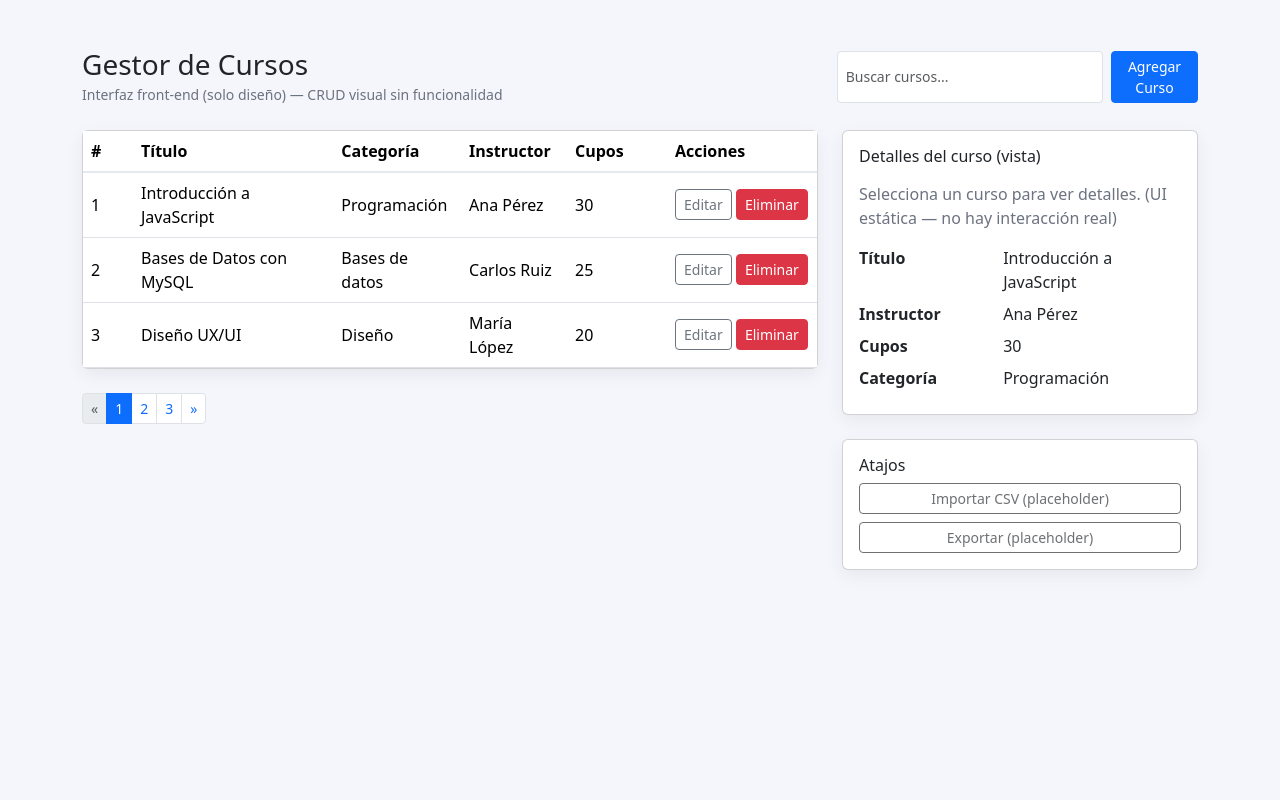
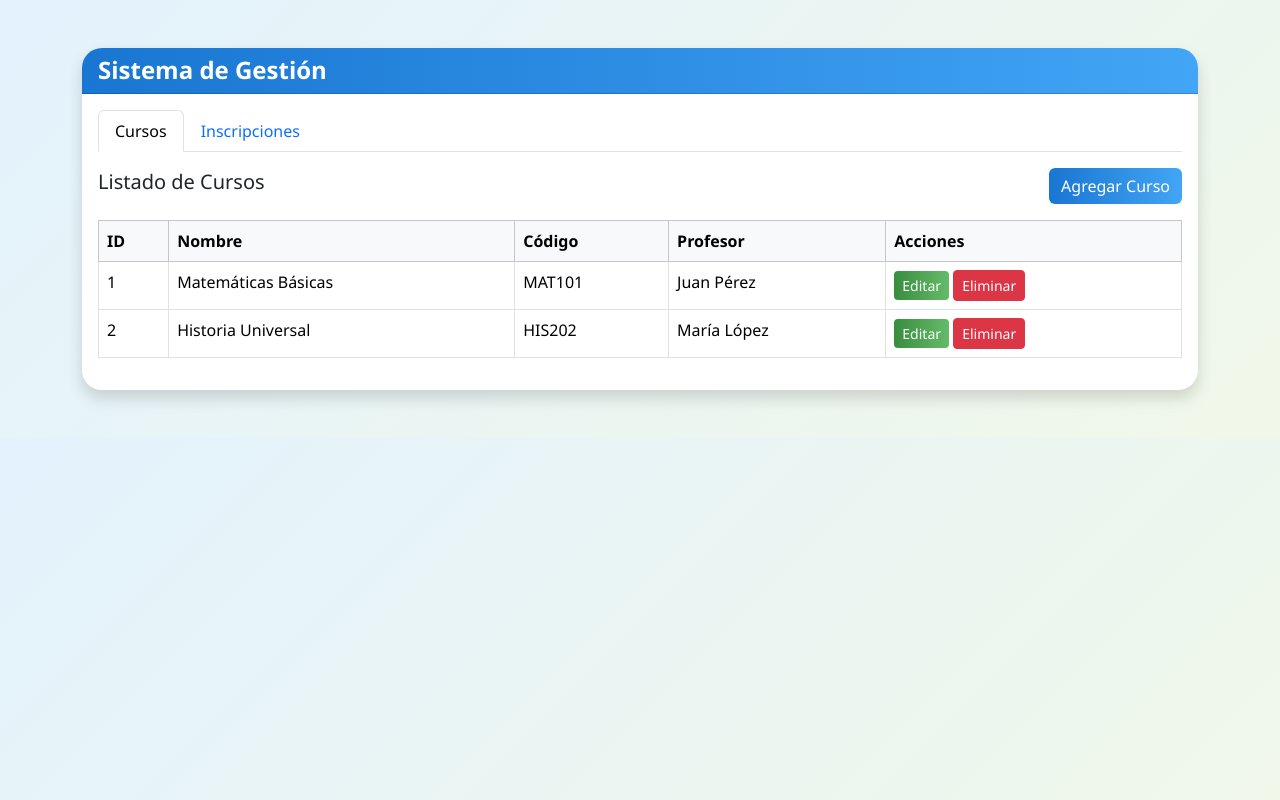
Before and after one commit to MauricioAlexanderP/Sistema-de-gestion-de-notas, a PHP site: page /AddCurso.php in a window 1280 px wide. Run offline with PHP 8.4, Linux system fonts and the light colour scheme.

Commit message:
Add files via upload

```diff
--- a/AddCurso.php
+++ b/AddCurso.php
@@ -1,240 +1,219 @@
-<?php
-// CourseManager_front.php
-// Front-end only template for a Course Management UI.
-// No backend processing — all forms and buttons are static and only show UI feedback.
-?>
-<!doctype html>
+<!DOCTYPE html>
 <html lang="es">
 <head>
-  <meta charset="utf-8">
-  <meta name="viewport" content="width=device-width, initial-scale=1">
-  <title>Gestor de Cursos — Front-end</title>
+  <meta charset="UTF-8">
+  <meta name="viewport" content="width=device-width, initial-scale=1.0">
+  <title>Gestión de Cursos e Inscripciones</title>
   <link href="https://cdn.jsdelivr.net/npm/bootstrap@5.3.2/dist/css/bootstrap.min.css" rel="stylesheet">
   <style>
-    /* Estilos personalizados */
-    body { background: #f4f6fb; }
-    .card { box-shadow: 0 6px 18px rgba(15,23,42,0.06); }
-    .muted { color: #6b7280; }
-    .table thead th { border-bottom: 2px solid #e6e9ef; }
-    .btn-ghost { background: transparent; border: 1px solid rgba(0,0,0,0.06); }
+    body {
+      background: linear-gradient(135deg, #e3f2fd, #f1f8e9);
+      font-family: 'Segoe UI', Tahoma, Geneva, Verdana, sans-serif;
+    }
+    .card {
+      border: none;
+      border-radius: 20px;
+      overflow: hidden;
+    }
+    .card-header {
+      background: linear-gradient(90deg, #1976d2, #42a5f5);
+    }
+    .btn-primary {
+      background: linear-gradient(90deg, #1976d2, #42a5f5);
+      border: none;
+    }
+    .btn-primary:hover {
+      background: linear-gradient(90deg, #1565c0, #1e88e5);
+    }
+    .btn-success {
+      background: linear-gradient(90deg, #388e3c, #66bb6a);
+      border: none;
+    }
+    .btn-success:hover {
+      background: linear-gradient(90deg, #2e7d32, #43a047);
+    }
+    .btn-secondary {
+      background-color: #9e9e9e;
+      border: none;
+    }
+    .form-select, .form-control {
+      border-radius: 10px;
+    }
+    h4 {
+      font-weight: bold;
+    }
   </style>
 </head>
 <body>
   <div class="container py-5">
-    <div class="d-flex justify-content-between align-items-center mb-4">
-      <div>
-        <h1 class="h3 mb-0">Gestor de Cursos</h1>
-        <small class="muted">Interfaz front-end (solo diseño) — CRUD visual sin funcionalidad</small>
+    <div class="card shadow">
+      <div class="card-header text-white">
+        <h4 class="mb-0">Sistema de Gestión</h4>
       </div>
-      <div class="d-flex gap-2">
-        <input id="search" class="form-control form-control-sm" placeholder="Buscar cursos..." style="min-width:240px;">
-        <button class="btn btn-primary btn-sm" data-bs-toggle="modal" data-bs-target="#modalAdd">Agregar Curso</button>
+      <div class="card-body">
+
+        <!-- Nav Tabs -->
+        <ul class="nav nav-tabs mb-3" id="myTab" role="tablist">
+          <li class="nav-item" role="presentation">
+            <button class="nav-link active" id="cursos-tab" data-bs-toggle="tab" data-bs-target="#cursos" type="button" role="tab">Cursos</button>
+          </li>
+          <li class="nav-item" role="presentation">
+            <button class="nav-link" id="inscripciones-tab" data-bs-toggle="tab" data-bs-target="#inscripciones" type="button" role="tab">Inscripciones</button>
+          </li>
+        </ul>
+
+        <div class="tab-content" id="myTabContent">
+
+          <!-- Cursos -->
+          <div class="tab-pane fade show active" id="cursos" role="tabpanel">
+            <div class="d-flex justify-content-between align-items-center mb-3">
+              <h5>Listado de Cursos</h5>
+              <button class="btn btn-primary" data-bs-toggle="modal" data-bs-target="#modalCurso">Agregar Curso</button>
             </div>
-    </div>
-
-    <div class="row">
-      <div class="col-lg-8">
-        <div class="card mb-4">
-          <div class="card-body p-0">
-            <div class="table-responsive">
-              <table class="table mb-0 align-middle">
-                <thead>
+            <table class="table table-bordered">
+              <thead class="table-light">
                 <tr>
-                    <th style="width:50px">#</th>
-                    <th>Título</th>
-                    <th>Categoría</th>
-                    <th>Instructor</th>
-                    <th style="width:100px">Cupos</th>
-                    <th style="width:150px">Acciones</th>
+                  <th>ID</th>
+                  <th>Nombre</th>
+                  <th>Código</th>
+                  <th>Profesor</th>
+                  <th>Acciones</th>
                 </tr>
               </thead>
               <tbody>
-                  <!-- FILAS ESTÁTICAS DE EJEMPLO -->
                 <tr>
                   <td>1</td>
-                    <td>Introducción a JavaScript</td>
-                    <td>Programación</td>
-                    <td>Ana Pérez</td>
-                    <td>30</td>
+                  <td>Matemáticas Básicas</td>
+                  <td>MAT101</td>
+                  <td>Juan Pérez</td>
                   <td>
-                      <button class="btn btn-sm btn-outline-secondary btn-edit" data-id="1" data-bs-toggle="modal" data-bs-target="#modalEdit">Editar</button>
-                      <button class="btn btn-sm btn-danger btn-delete" data-id="1">Eliminar</button>
+                    <button class="btn btn-sm btn-success">Editar</button>
+                    <button class="btn btn-sm btn-danger">Eliminar</button>
                   </td>
                 </tr>
                 <tr>
                   <td>2</td>
-                    <td>Bases de Datos con MySQL</td>
-                    <td>Bases de datos</td>
-                    <td>Carlos Ruiz</td>
-                    <td>25</td>
+                  <td>Historia Universal</td>
+                  <td>HIS202</td>
+                  <td>María López</td>
                   <td>
-                      <button class="btn btn-sm btn-outline-secondary btn-edit" data-id="2" data-bs-toggle="modal" data-bs-target="#modalEdit">Editar</button>
-                      <button class="btn btn-sm btn-danger btn-delete" data-id="2">Eliminar</button>
-                    </td>
-                  </tr>
-                  <tr>
-                    <td>3</td>
-                    <td>Diseño UX/UI</td>
-                    <td>Diseño</td>
-                    <td>María López</td>
-                    <td>20</td>
-                    <td>
-                      <button class="btn btn-sm btn-outline-secondary btn-edit" data-id="3" data-bs-toggle="modal" data-bs-target="#modalEdit">Editar</button>
-                      <button class="btn btn-sm btn-danger btn-delete" data-id="3">Eliminar</button>
+                    <button class="btn btn-sm btn-success">Editar</button>
+                    <button class="btn btn-sm btn-danger">Eliminar</button>
                   </td>
                 </tr>
               </tbody>
             </table>
           </div>
+
+          <!-- Inscripciones -->
+          <div class="tab-pane fade" id="inscripciones" role="tabpanel">
+            <div class="d-flex justify-content-between align-items-center mb-3">
+              <h5>Listado de Inscripciones</h5>
+              <button class="btn btn-primary" data-bs-toggle="modal" data-bs-target="#modalInscripcion">Agregar Inscripción</button>
             </div>
+            <table class="table table-bordered">
+              <thead class="table-light">
+                <tr>
+                  <th>ID</th>
+                  <th>Alumno</th>
+                  <th>Curso</th>
+                  <th>Fecha</th>
+                  <th>Acciones</th>
+                </tr>
+              </thead>
+              <tbody>
+                <tr>
+                  <td>1</td>
+                  <td>Carlos Hernández</td>
+                  <td>Matemáticas Básicas</td>
+                  <td>2025-08-10</td>
+                  <td>
+                    <button class="btn btn-sm btn-success">Editar</button>
+                    <button class="btn btn-sm btn-danger">Eliminar</button>
+                  </td>
+                </tr>
+              </tbody>
+            </table>
           </div>
 
-        <nav aria-label="paginacion ejemplo">
-          <ul class="pagination pagination-sm">
-            <li class="page-item disabled"><a class="page-link">«</a></li>
-            <li class="page-item active"><a class="page-link">1</a></li>
-            <li class="page-item"><a class="page-link">2</a></li>
-            <li class="page-item"><a class="page-link">3</a></li>
-            <li class="page-item"><a class="page-link">»</a></li>
-          </ul>
-        </nav>
-      </div>
-
-      <div class="col-lg-4">
-        <div class="card mb-4">
-          <div class="card-body">
-            <h6 class="mb-3">Detalles del curso (vista)</h6>
-            <p class="muted">Selecciona un curso para ver detalles. (UI estática — no hay interacción real)</p>
-            <dl class="row mb-0">
-              <dt class="col-5">Título</dt>
-              <dd class="col-7">Introducción a JavaScript</dd>
-              <dt class="col-5">Instructor</dt>
-              <dd class="col-7">Ana Pérez</dd>
-              <dt class="col-5">Cupos</dt>
-              <dd class="col-7">30</dd>
-              <dt class="col-5">Categoría</dt>
-              <dd class="col-7">Programación</dd>
-            </dl>
-          </div>
-        </div>
-
-        <div class="card">
-          <div class="card-body">
-            <h6 class="mb-2">Atajos</h6>
-            <div class="d-grid gap-2">
-              <button class="btn btn-ghost btn-sm" disabled>Importar CSV (placeholder)</button>
-              <button class="btn btn-ghost btn-sm" disabled>Exportar (placeholder)</button>
-            </div>
-          </div>
         </div>
       </div>
     </div>
   </div>
 
-  <!-- Modal Agregar -->
-  <div class="modal fade" id="modalAdd" tabindex="-1" aria-hidden="true">
+  <!-- Modal Agregar Curso -->
+  <div class="modal fade" id="modalCurso" tabindex="-1">
     <div class="modal-dialog">
       <div class="modal-content">
         <div class="modal-header">
           <h5 class="modal-title">Agregar Curso</h5>
-          <button type="button" class="btn-close" data-bs-dismiss="modal" aria-label="Cerrar"></button>
+          <button type="button" class="btn-close" data-bs-dismiss="modal"></button>
         </div>
         <div class="modal-body">
-          <form id="formAdd">
+          <form>
             <div class="mb-3">
-              <label class="form-label">Título</label>
-              <input class="form-control" placeholder="Nombre del curso">
+              <label for="nombreCurso" class="form-label">Nombre del Curso</label>
+              <input type="text" id="nombreCurso" class="form-control">
             </div>
             <div class="mb-3">
-              <label class="form-label">Categoría</label>
-              <input class="form-control" placeholder="Categoría">
+              <label for="codigoCurso" class="form-label">Código</label>
+              <input type="text" id="codigoCurso" class="form-control">
             </div>
             <div class="mb-3">
-              <label class="form-label">Instructor</label>
-              <input class="form-control" placeholder="Nombre del instructor">
-            </div>
-            <div class="mb-3">
-              <label class="form-label">Cupos</label>
-              <input type="number" class="form-control" placeholder="0">
+              <label for="profesorCurso" class="form-label">Profesor</label>
+              <select id="profesorCurso" class="form-select">
+                <option value="1">Juan Pérez</option>
+                <option value="2">María López</option>
+              </select>
             </div>
           </form>
         </div>
         <div class="modal-footer">
-          <button type="button" class="btn btn-secondary btn-sm" data-bs-dismiss="modal">Cancelar</button>
-          <button type="button" class="btn btn-primary btn-sm" onclick="noBackendAlert()">Guardar</button>
+          <button type="button" class="btn btn-success">Guardar</button>
+          <button type="button" class="btn btn-secondary" data-bs-dismiss="modal">Cancelar</button>
         </div>
       </div>
     </div>
   </div>
 
-  <!-- Modal Editar -->
-  <div class="modal fade" id="modalEdit" tabindex="-1" aria-hidden="true">
+  <!-- Modal Agregar Inscripción -->
+  <div class="modal fade" id="modalInscripcion" tabindex="-1">
     <div class="modal-dialog">
       <div class="modal-content">
         <div class="modal-header">
-          <h5 class="modal-title">Editar Curso</h5>
-          <button type="button" class="btn-close" data-bs-dismiss="modal" aria-label="Cerrar"></button>
+          <h5 class="modal-title">Agregar Inscripción</h5>
+          <button type="button" class="btn-close" data-bs-dismiss="modal"></button>
         </div>
         <div class="modal-body">
-          <form id="formEdit">
+          <form>
             <div class="mb-3">
-              <label class="form-label">Título</label>
-              <input class="form-control" value="Introducción a JavaScript">
+              <label for="alumnoInscripcion" class="form-label">Alumno</label>
+              <select id="alumnoInscripcion" class="form-select">
+                <option value="1">Carlos Hernández</option>
+                <option value="2">Laura Martínez</option>
+              </select>
             </div>
             <div class="mb-3">
-              <label class="form-label">Categoría</label>
-              <input class="form-control" value="Programación">
+              <label for="cursoInscripcion" class="form-label">Curso</label>
+              <select id="cursoInscripcion" class="form-select">
+                <option value="1">Matemáticas Básicas</option>
+                <option value="2">Historia Universal</option>
+              </select>
             </div>
             <div class="mb-3">
-              <label class="form-label">Instructor</label>
-              <input class="form-control" value="Ana Pérez">
-            </div>
-            <div class="mb-3">
-              <label class="form-label">Cupos</label>
-              <input type="number" class="form-control" value="30">
+              <label for="fechaInscripcion" class="form-label">Fecha</label>
+              <input type="date" id="fechaInscripcion" class="form-control">
             </div>
           </form>
         </div>
         <div class="modal-footer">
-          <button type="button" class="btn btn-secondary btn-sm" data-bs-dismiss="modal">Cancelar</button>
-          <button type="button" class="btn btn-primary btn-sm" onclick="noBackendAlert()">Actualizar</button>
+          <button type="button" class="btn btn-success">Guardar</button>
+          <button type="button" class="btn btn-secondary" data-bs-dismiss="modal">Cancelar</button>
         </div>
       </div>
     </div>
   </div>
 
   <script src="https://cdn.jsdelivr.net/npm/bootstrap@5.3.2/dist/js/bootstrap.bundle.min.js"></script>
-  <script>
-    // UI-only behaviour: mostrar alert cuando el usuario intenta guardar/editar/eliminar
-    function noBackendAlert() {
-      alert('Esta plantilla es solo front-end. Aquí no hay funcionalidad de servidor.');
-    }
-
-    // prevenir acciones reales en botones de eliminar
-    document.querySelectorAll('.btn-delete').forEach(b => {
-      b.addEventListener('click', e => {
-        e.preventDefault();
-        if (confirm('Eliminar (UI-only): ¿Desea continuar?')) {
-          noBackendAlert();
-        }
-      });
-    });
-
-    // búsqueda visual (filtrado DOM simple para demostración UX)
-    document.getElementById('search').addEventListener('input', function() {
-      const q = this.value.toLowerCase();
-      document.querySelectorAll('tbody tr').forEach(row => {
-        const text = row.textContent.toLowerCase();
-        row.style.display = text.includes(q) ? '' : 'none';
-      });
-    });
-
-    // al abrir modal de editar, podemos inyectar datos de ejemplo (UI-only)
-    document.querySelectorAll('.btn-edit').forEach(btn => {
-      btn.addEventListener('click', () => {
-        // aquí podríamos cargar datos al formulario de edición (solo visual)
-      });
-    });
-  </script>
 </body>
 </html>
```
Lines whose indentation alone changed are shown as unchanged.
